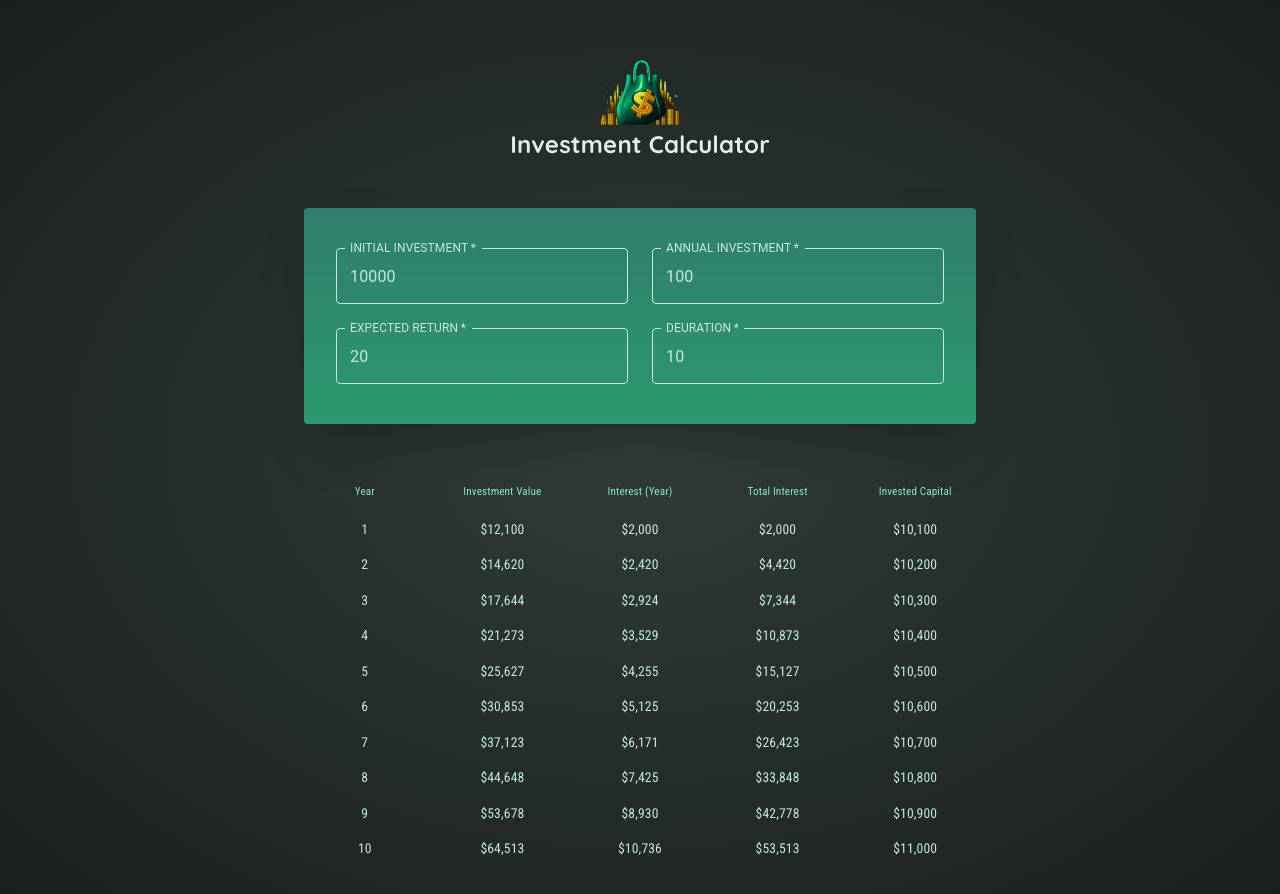
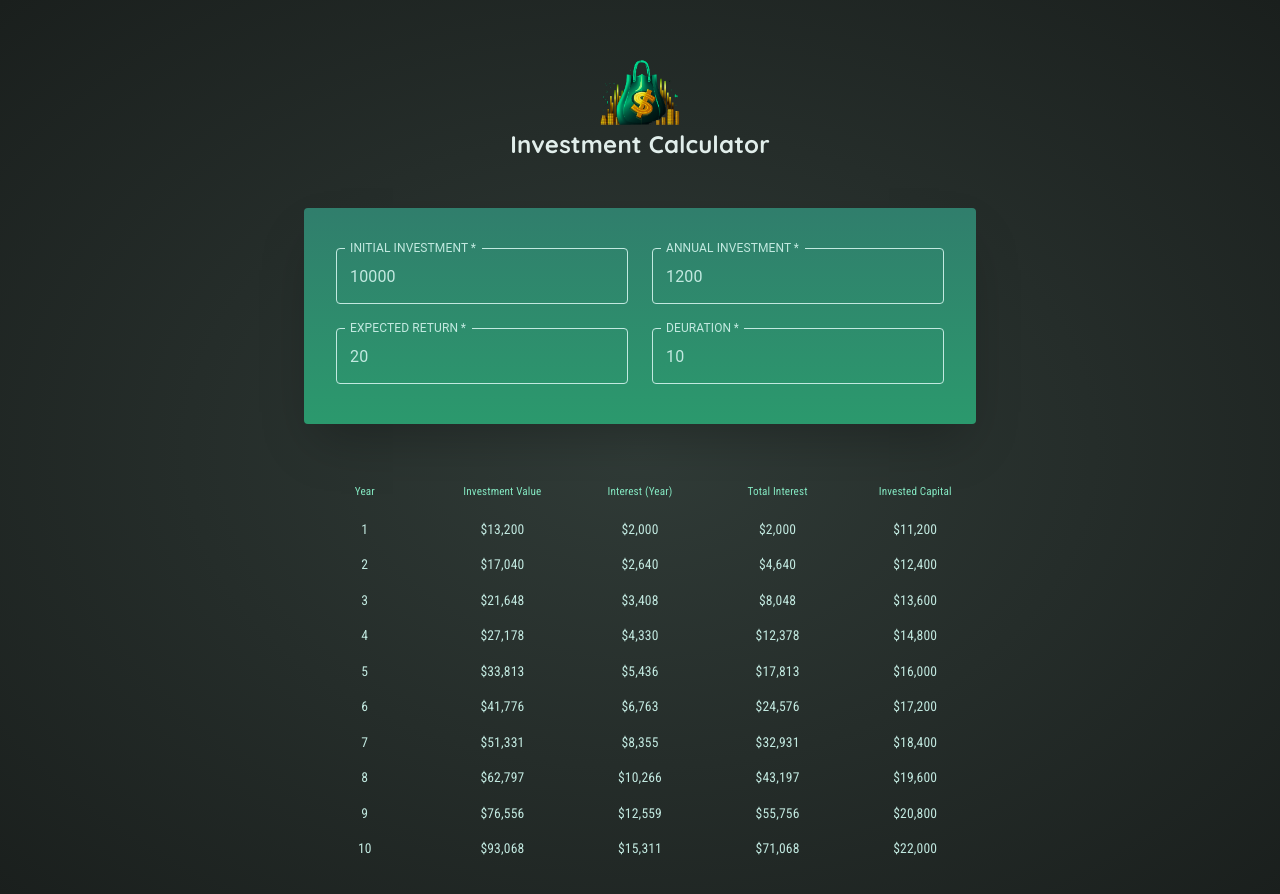
Before and after one commit to erfan-najafloo/Investment-Calculator, a React (Vite) app: page / in a window 1280 px wide. Shown: the top 894 px of the page. Built offline with nearby package versions, Linux system fonts and the light colour scheme.

Commit message:
feat: Conditionally render content

```diff
--- a/src/App.jsx
+++ b/src/App.jsx
@@ -8,11 +8,13 @@ import { CssBaseline } from "@mui/material";
 function App() {
   const initialUserInput = {
     initialInvestment: 10000,
-    annualInvestment: 100,
+    annualInvestment: 1200,
     expectedReturn: 20,
     duration: 10,
   };
+
   const [userInput, setUserInput] = useState(initialUserInput);
+  const validInputs = userInput.duration >= 1;
   function handleChange(inputIdentifier, newValue) {
     setUserInput((prevUserInput) => {
       return {
@@ -27,7 +29,12 @@ function App() {
       <CssBaseline />
       <Header />
       <UserInput onChange={handleChange} userInput={userInput} />
-      <Result input={userInput} />
+      {!validInputs && (
+        <p className="text-center pt-10">
+          Please Enter a Duration greater than zero.
+        </p>
+      )}
+      {validInputs && <Result input={userInput} />}
     </ThemeProvider>
   );
 }
--- a/src/index.css
+++ b/src/index.css
@@ -7,10 +7,7 @@
 /* @import "tailwindcss";
 
 
-
-* {
-  box-sizing: border-box;
-}
+/*
 
 body {
 
```
